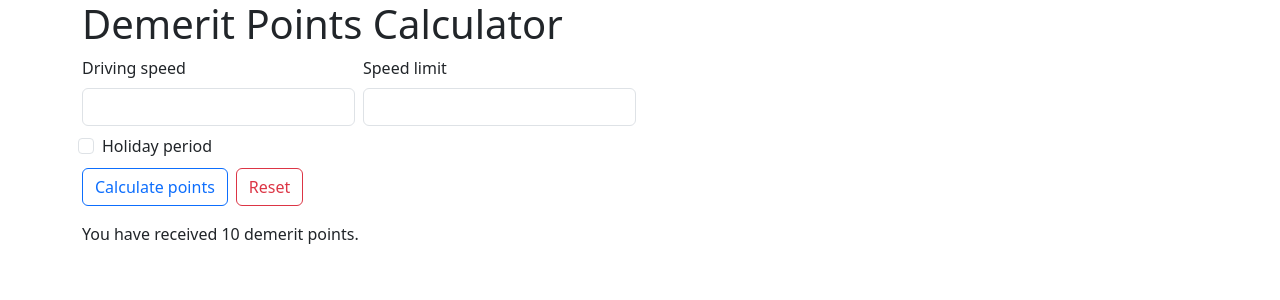
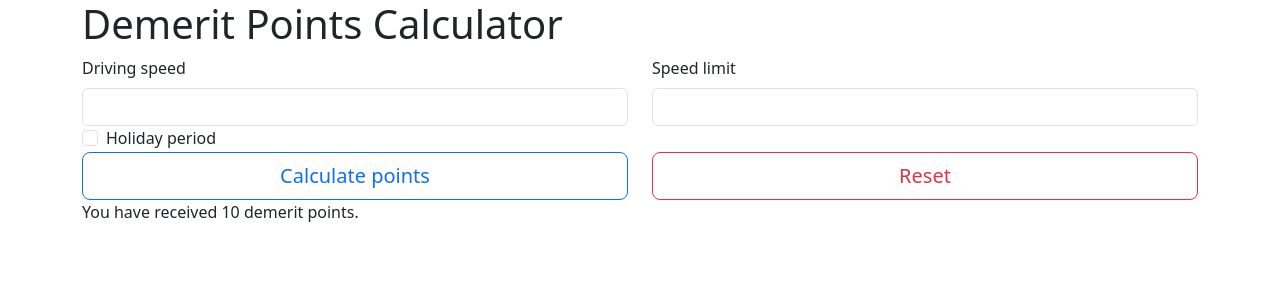
Before and after one commit to adrianlimws/flask_proj, a Flask app: template flasktwo/templates/index.html in a window 1280 px wide. Shown: the top 300 px of the page. Run offline with Flask 3, Linux system fonts and the light colour scheme; the template is opened without the code that fills it: most values are stand-ins (such as "Sample title", 1, 10 or a date in 2020); some libraries are stand-ins or nearby versions.

Commit message:
added error msg when input is empty added proper formatting to html

```diff
--- a/flasktwo/app.py
+++ b/flasktwo/app.py
@@ -3,7 +3,7 @@ from flask import Flask, render_template, request
 app = Flask(__name__)
 
 
-def calculate_points(speed, speed_limit, is_holiday):
+def cal_demerit_points(speed, speed_limit, is_holiday):
     if speed <= speed_limit:
         return 0
     else:
@@ -20,11 +20,18 @@ def index():
         if 'reset' in request.form:
             return render_template('index.html')
         else:
-            speed = float(request.form['speed'])
-            speed_limit = float(request.form['speed_limit'])
+            speed_input = request.form['speed']
+            speed_limit_input = request.form['speed_limit']
             is_holiday = request.form.get('holiday') == 'y'
-            points = calculate_points(speed, speed_limit, is_holiday)
-            return render_template('index.html', points=points)
+            try:
+                speed = float(speed_input)
+                speed_limit = float(speed_limit_input)
+            except ValueError:
+                error_message = "Please enter valid speed number."
+                return render_template('index.html', error_message=error_message)
+            else:
+                points = cal_demerit_points(speed, speed_limit, is_holiday)
+                return render_template('index.html', points=points)
     else:
         return render_template('index.html')
 
--- a/flasktwo/templates/index.html
+++ b/flasktwo/templates/index.html
@@ -9,26 +9,38 @@
 
 <body>
     <div class="container">
+
         <h1>Demerit Points Calculator</h1>
 
-        <form class="row g-2" method="post">
-            <div class="col-3">
-                <label for="formGroupExampleInput" class="form-label">Driving speed</label>
+        {% if error_message %}
+            <p class="lead text-danger">{{ error_message }}</p>
+        {% endif %}
+
+        <form method="post">
+
+            <div class="row">
+                <div class="col-sm-6">
+                    <label class="form-label">Driving speed</label>
                     <input type="text" class="form-control" id="speed" name="speed">
                 </div>
-            <div class="col-3">
-                <label for="formGroupExampleInput" class="form-label">Speed limit</label>
+                <div class="col-sm-6">
+                    <label class="form-label">Speed limit</label>
                     <input type="text" class="form-control" id="speed_limit" name="speed_limit">
                 </div>
+            </div>
+
             <div class="form-check">
-                <label class="form-check-label" for="flexCheckDefault">Holiday period</label>
-                <input class="form-check-input" type="checkbox" id="holiday" name="holiday" value="y" id="flexCheckDefault">
+                <label class="form-check-label">Holiday period</label>
+                <input class="form-check-input" type="checkbox" id="holiday" name="holiday" value="y">
             </div>
-            <div class="col-auto">
-                <button type="submit" class="btn btn-outline-primary mb-3" value="Calculate points">Calculate points</button>
+
+            <div class="row">
+                <div class="col-sm-6">
+                    <input type="submit" class="btn btn-outline-primary btn-lg w-100" value="Calculate points">
                 </div>
-            <div class="col-auto">
-                <button type="submit" class="btn btn-outline-danger mb-3" name="reset" value="Reset">Reset</button>
+                <div class="col-sm-6">
+                    <input type="submit" class="btn btn-outline-danger btn-lg w-100" name="reset" value="Reset">
+                </div>
             </div>
         </form>
 
@@ -40,6 +52,7 @@
                 <p>You have received {{ points }} demerit points.</p>
             {% endif %}
         {% endif %}
+
 </div>
 </body>
 <script src="./static/bootstrap.min.js"></script>
```
Lines whose indentation alone changed are shown as unchanged.
